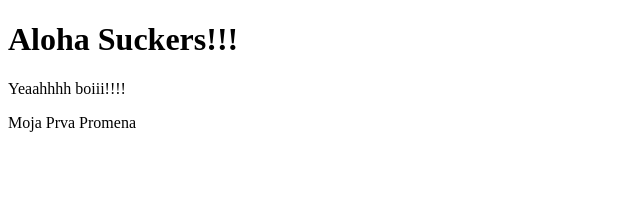
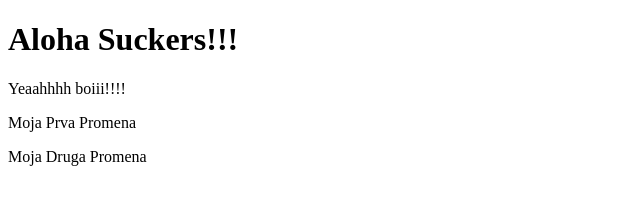
Before and after one commit to Toda7/NumeroUno, a plain HTML site: page index.html in a window 1280 px wide. Shown: the whole page, without its empty margins (0-640 px from the left). Drawn offline with Linux system fonts and the light colour scheme.

Commit message:
drugi pouksaj

```diff
--- a/index.html
+++ b/index.html
@@ -8,6 +8,7 @@
 <h1>Aloha Suckers!!!</h1>
 <p>Yeaahhhh boiii!!!!</p>
 <p>Moja Prva Promena</p>
+<p>Moja Druga Promena</p>
 
 </body>
 </html>
```
